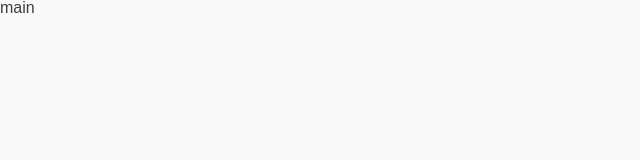
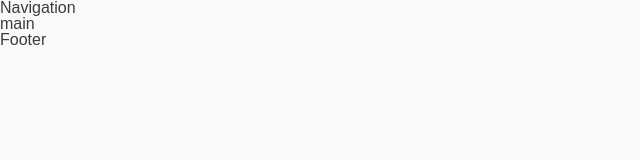
Before and after one commit to soohanlee/methin, a React (Create React App) app: page / in a window 1280 px wide. Shown: the top 160 px of the page, without its empty margins (0-640 px from the left). Built offline with nearby package versions, Linux system fonts and the light colour scheme.

Commit message:
chore: set navigation, footer

```diff
--- a/src/App.js
+++ b/src/App.js
@@ -1,11 +1,15 @@
 import * as React from 'react';
 import { ThemeProvider, withTheme } from 'styled-components';
 import { Route, Switch } from 'react-router-dom';
+
 import { LightTheme } from 'configs/theme';
+import { ROUTE_PATH } from 'configs/config';
 import GlobalStyle from 'configs/globalStyle';
+
 import Container from './compononets/container/Container';
 import Main from 'pages/Main';
-import { ROUTE_PATH } from 'configs/config';
+import Navigation from 'compononets/Navigation';
+import Footer from 'compononets/Footer';
 
 function App() {
   // 처음 페이지 들어왔을때 로딩
@@ -16,10 +20,12 @@ function App() {
     <ThemeProvider theme={LightTheme}>
       <GlobalStyle theme={LightTheme} />
       <Container>
+        <Navigation />
         <Switch>
           {/* 라우트 예시 */}
           <Route path={ROUTE_PATH.main} component={Main} />
         </Switch>
+        <Footer />
       </Container>
     </ThemeProvider>
   );
```
